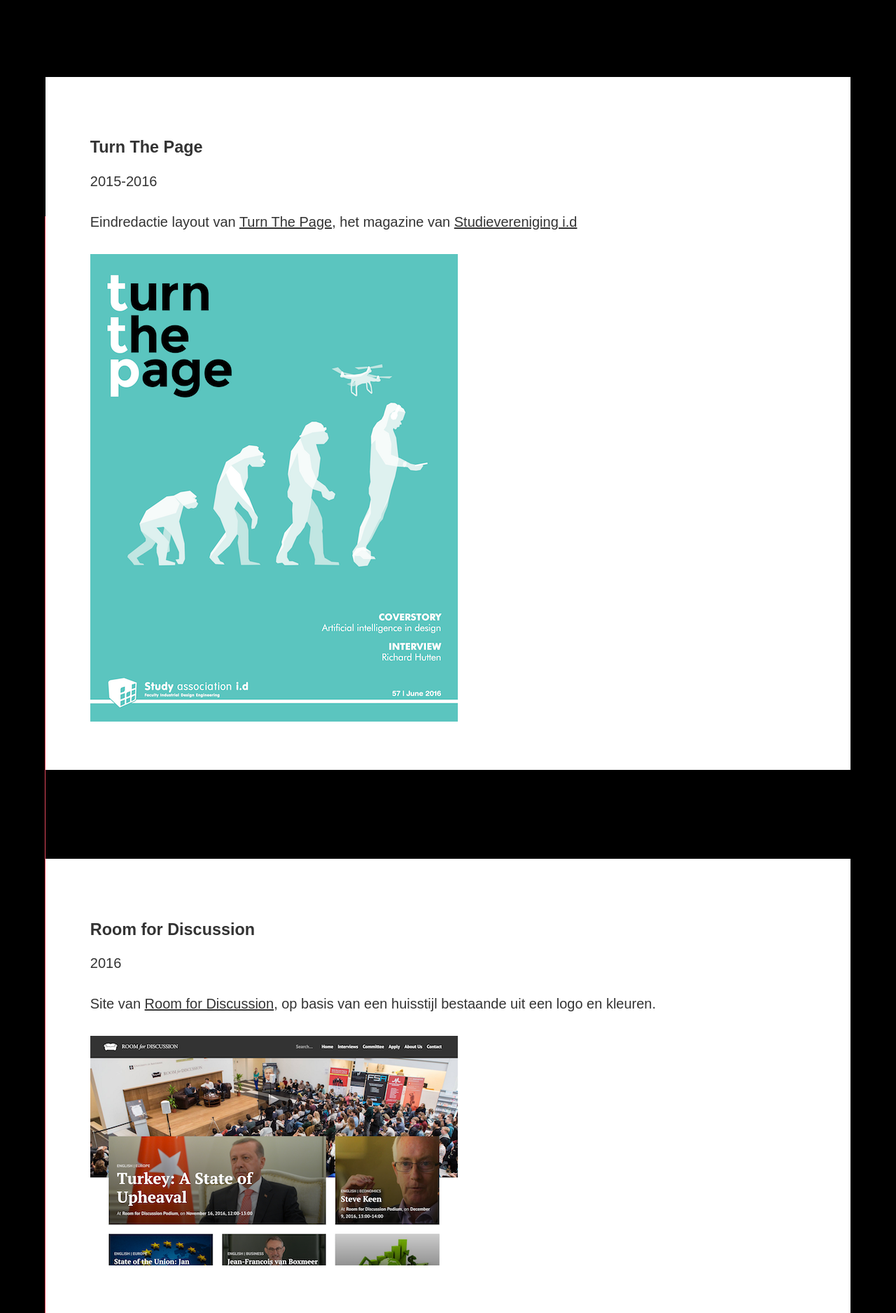
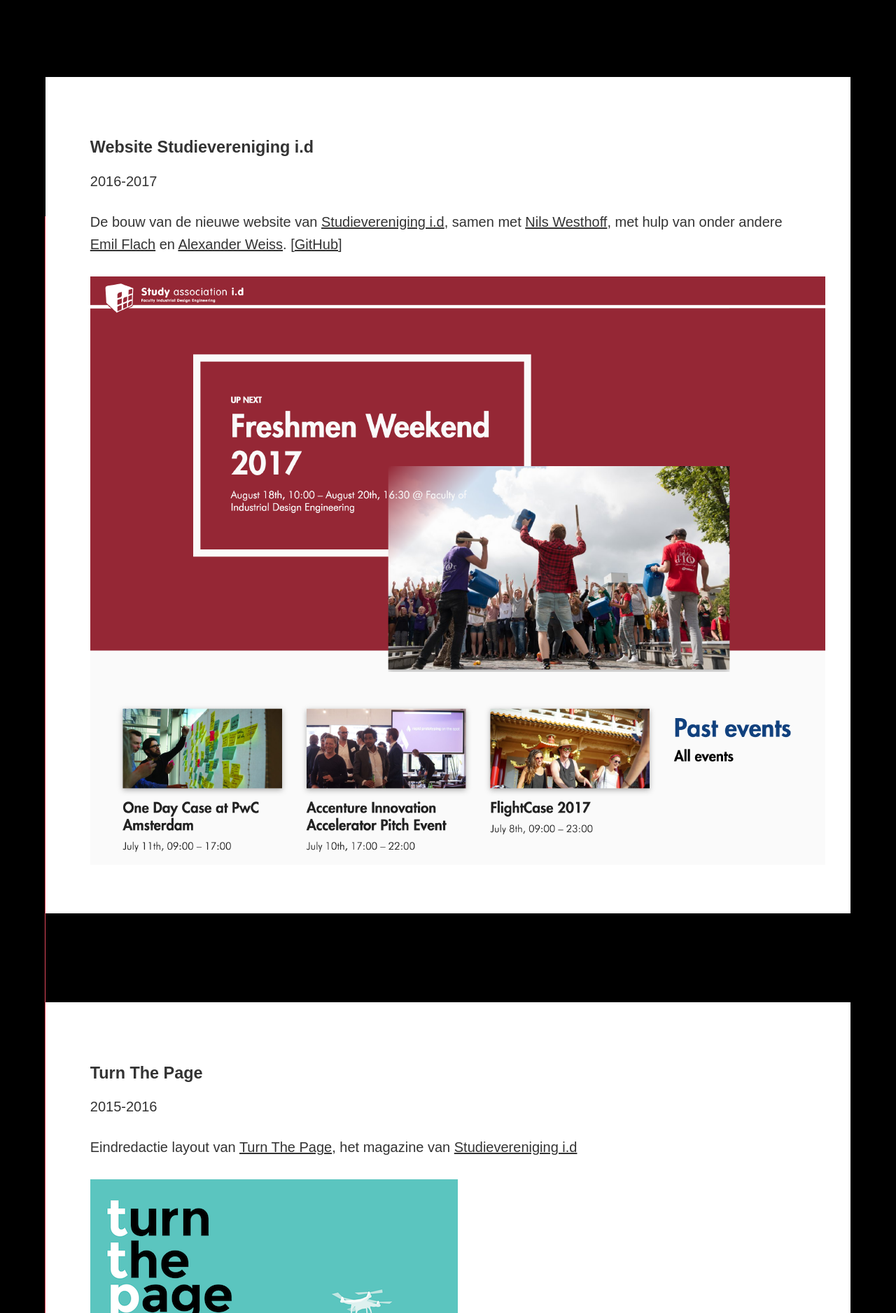
Before and after one commit to FMJansen/-archived-fmjansen.com, a PHP site: page /work in a window 1280 px wide. Shown: the part 291-2167 px from the top of the page at 70% size. Run offline with PHP 8.4, Linux system fonts and the light colour scheme; style sheets or scripts are compiled from the project's sources; some web fonts are replaced.

Commit message:
add Study association i.d’s website

```diff
--- a/work/index.php
+++ b/work/index.php
@@ -5,6 +5,20 @@
 	<h2 class="work__title">M’n werk</h2>
 
 	<div class="line"></div>
+
+	<article class="work__item">
+		<div class="date-title">
+			<h3>Website Studievereniging i.d</h3>
+			<time datetime="2016-2017">2016-2017</time>
+		</div>
+		<div class="description">
+			<p>De bouw van de nieuwe website van <a href="//studieverenigingid.nl">Studievereniging i.d</a>, samen met <a href="http://conceptivate.nl">Nils Westhoff</a>, met hulp van onder andere <a href="http://emilflach.com/">Emil Flach</a> en <a href="//www.alexanderweiss.nl/">Alexander Weiss</a>. [<a href="//github.com/studieverenigingid/i.d-Website">GitHub</a>]</p>
+			<img alt="De homepage van Studieverenigingid.nl"
+				srcset="/static/img/svid.png 1x,
+					/static/img/svid@2x.png 2x"
+				src="/static/img/svid.png">
+		</div>
+	</article>
 
 	<article class="work__item">
 		<div class="date-title">
```
Also changed, not shown: src/img/svid.png (added), src/img/svid@2x.png (added).
